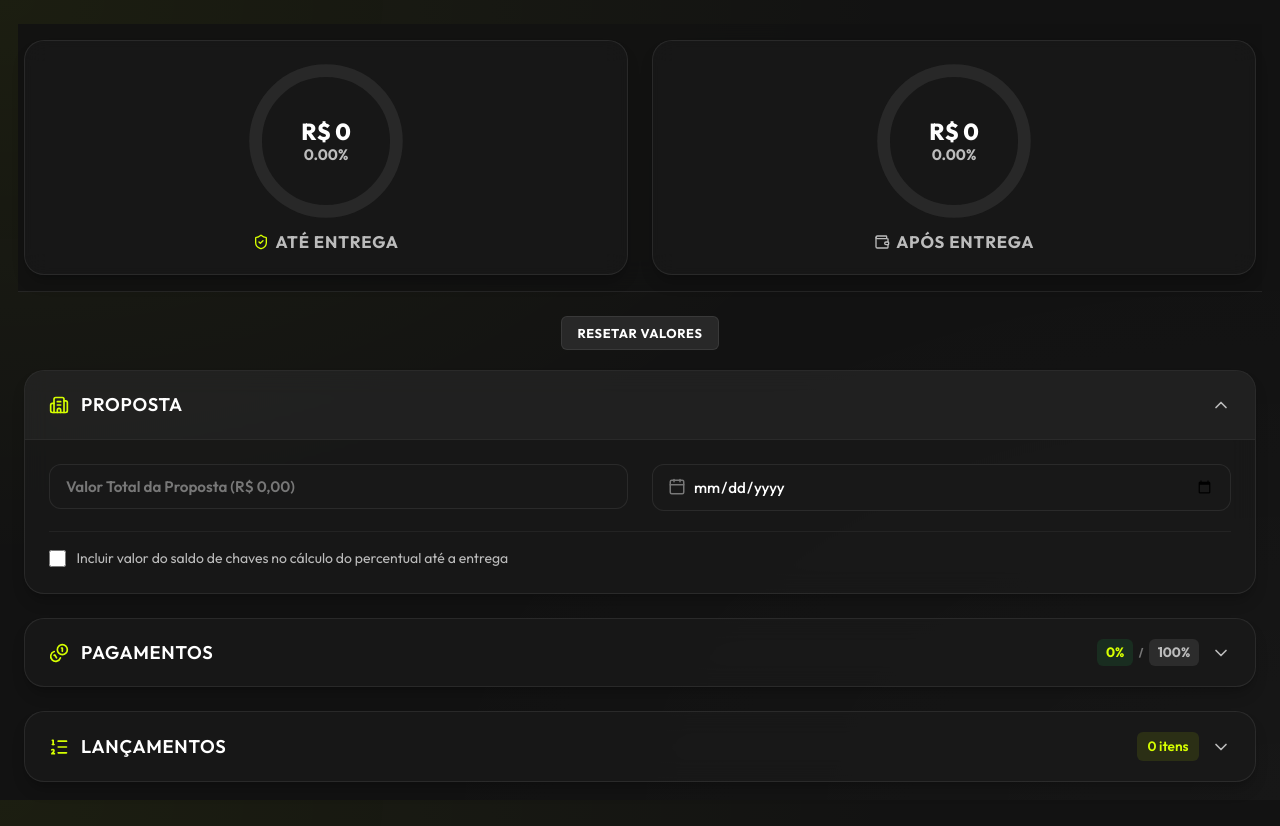
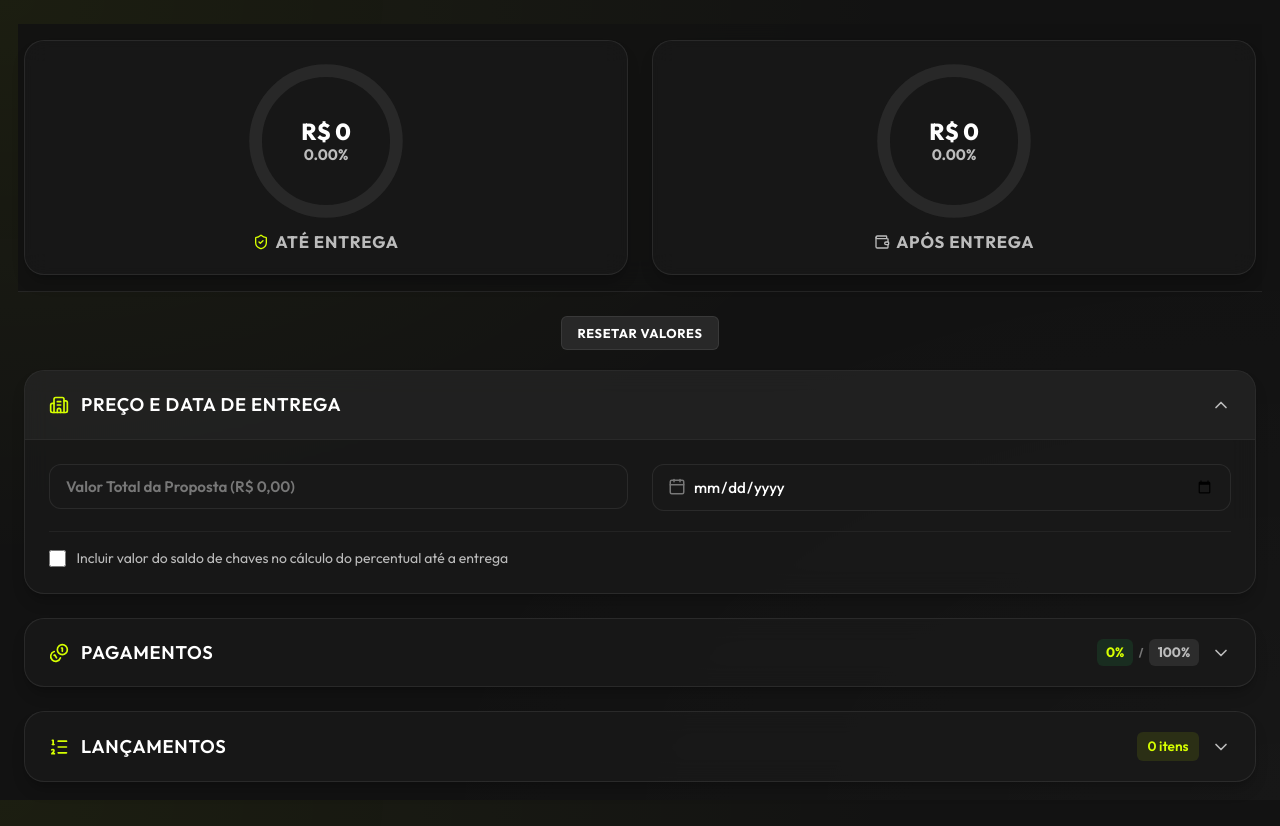
Before and after one commit to kairoc91/proposta-chaves, a React (Vite) app: page / in a window 1280 px wide. Shown: the top 826 px of the page. Built offline with nearby package versions, Linux system fonts and the light colour scheme.

Commit message:
fix: atualiza o titulo da primeira secao para PRECO E DATA DE ENTREGA

```diff
--- a/src/components/Calculator/ConfigForm.tsx
+++ b/src/components/Calculator/ConfigForm.tsx
@@ -50,7 +50,7 @@ export const ConfigForm: React.FC<ConfigFormProps> = ({
         <div style={{ display: 'flex', alignItems: 'center', gap: '0.75rem' }}>
           <Building2 size={20} style={{ color: 'var(--color-primary)' }} />
           <h2 style={{ fontSize: '1.15rem', fontWeight: 600, color: 'var(--text-primary)', margin: 0 }}>
-            PROPOSTA
+            PREÇO E DATA DE ENTREGA
           </h2>
         </div>
         <div style={{ display: 'flex', alignItems: 'center', gap: '0.75rem' }}>
```
